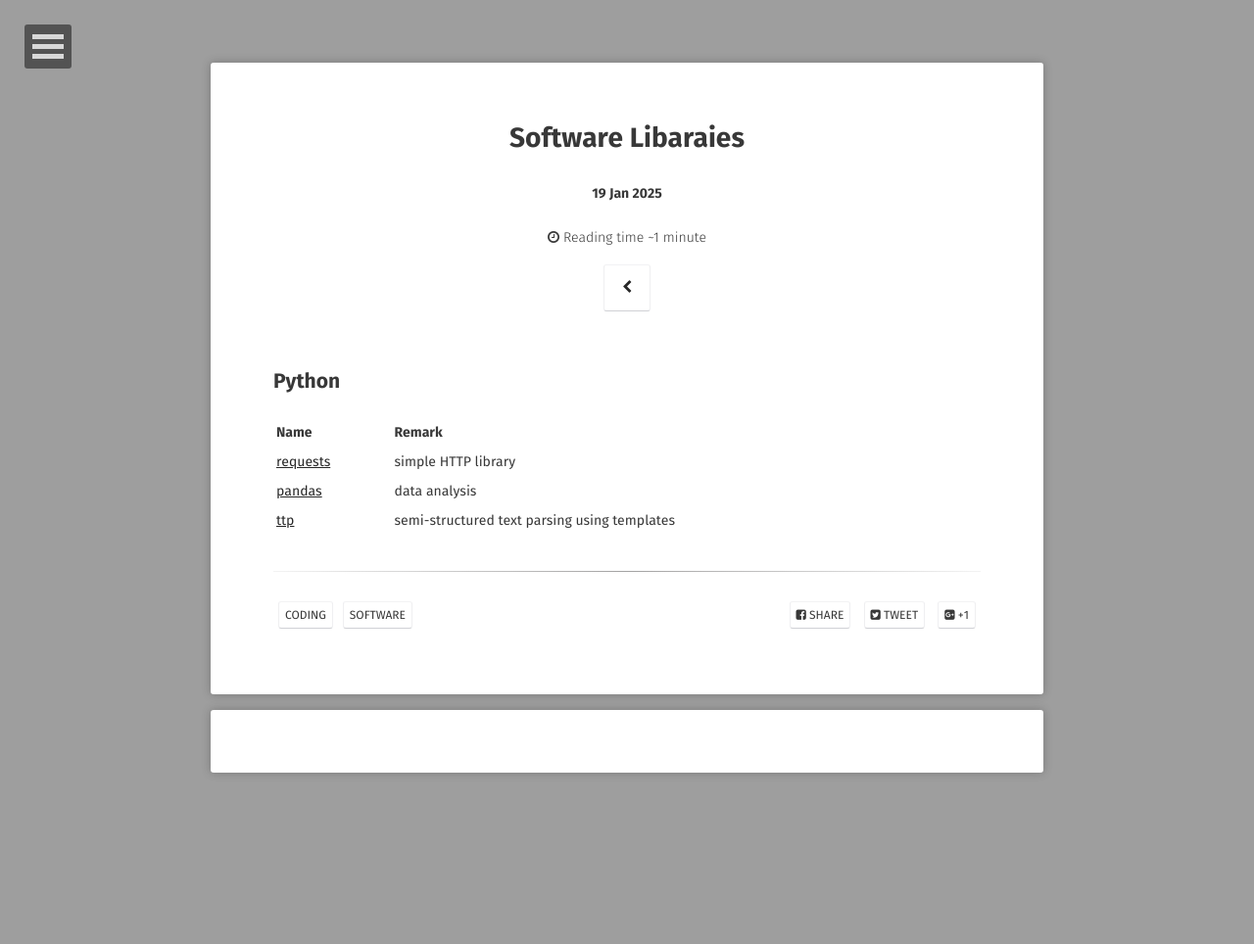
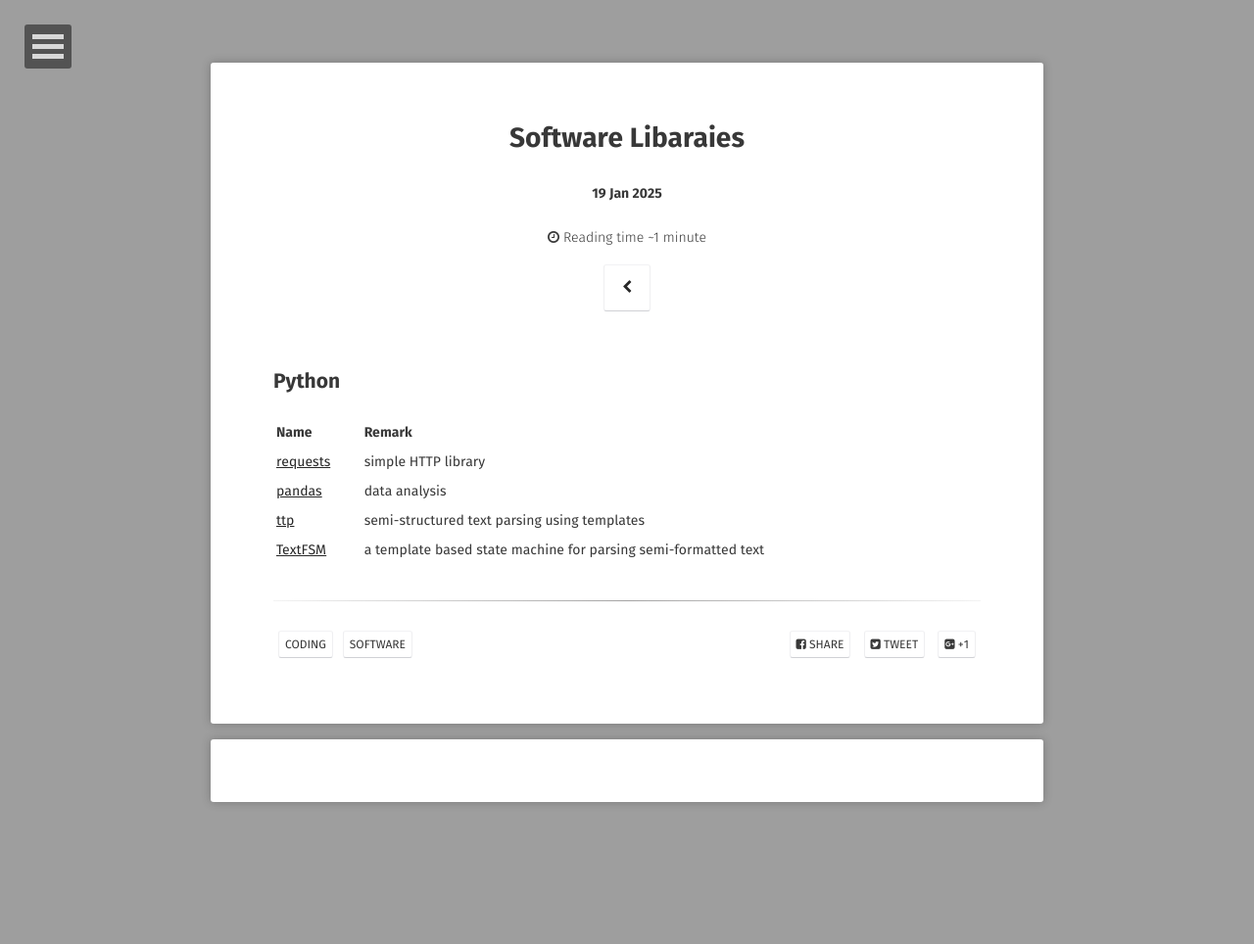
Before and after one commit to o7878x/o7878x.github.io, a Jekyll site: the page built from _posts/2025-01-19-software-libraries.md, in a window 1280 px wide. Shown: the whole page at 98% size. Built offline with Jekyll 4.4.1, drawn with Linux system fonts in a browser that asks for light colours; some web fonts are replaced; comment, search, counter and statistics services are not loaded.

Commit message:
feature:add textfsm library

```diff
--- a/_posts/2025-01-19-software-libraries.md
+++ b/_posts/2025-01-19-software-libraries.md
@@ -16,3 +16,4 @@ tag:
 | [requests](https://requests.readthedocs.io/en/latest/#) | simple HTTP library |
 | [pandas](https://pandas.pydata.org/) | data analysis |
 | [ttp](https://github.com/dmulyalin/ttp) | semi-structured text parsing using templates |
+| [TextFSM](https://github.com/google/textfsm/tree/master) | a template based state machine for parsing semi-formatted text |
```
